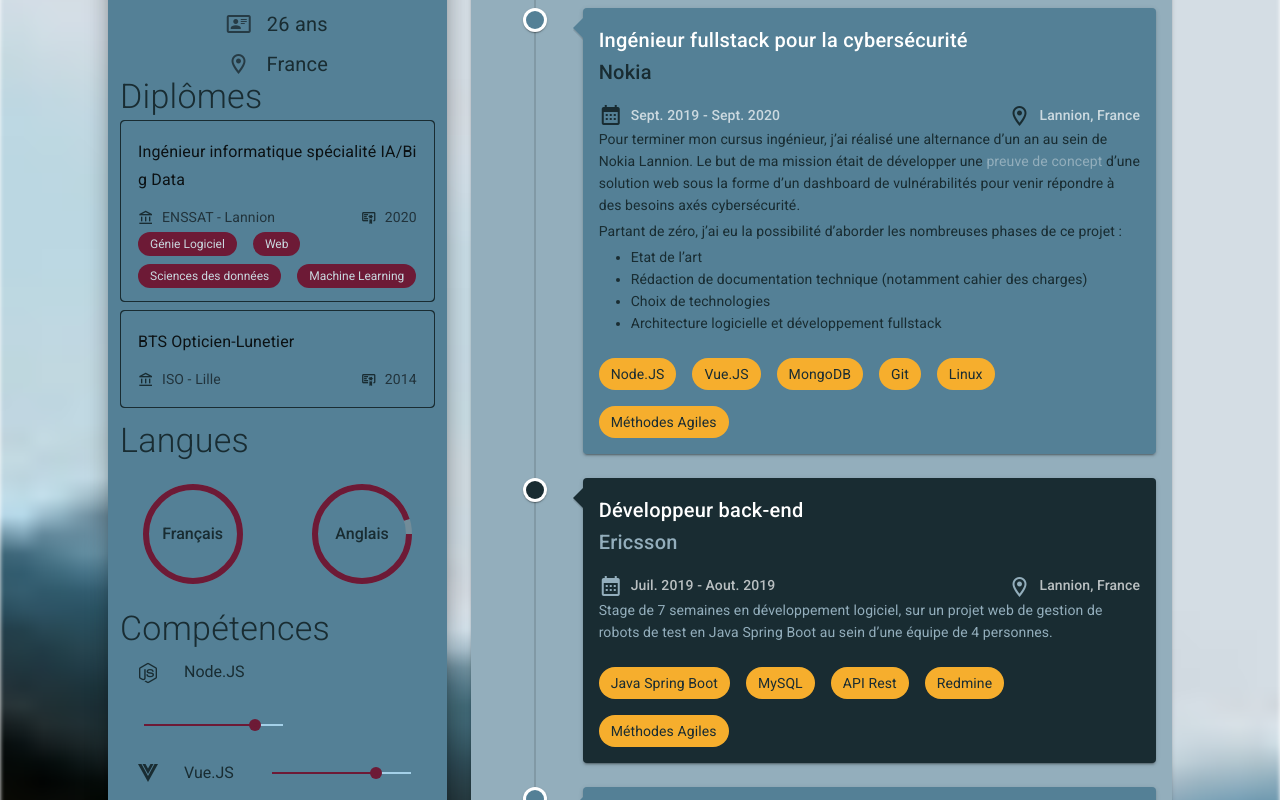
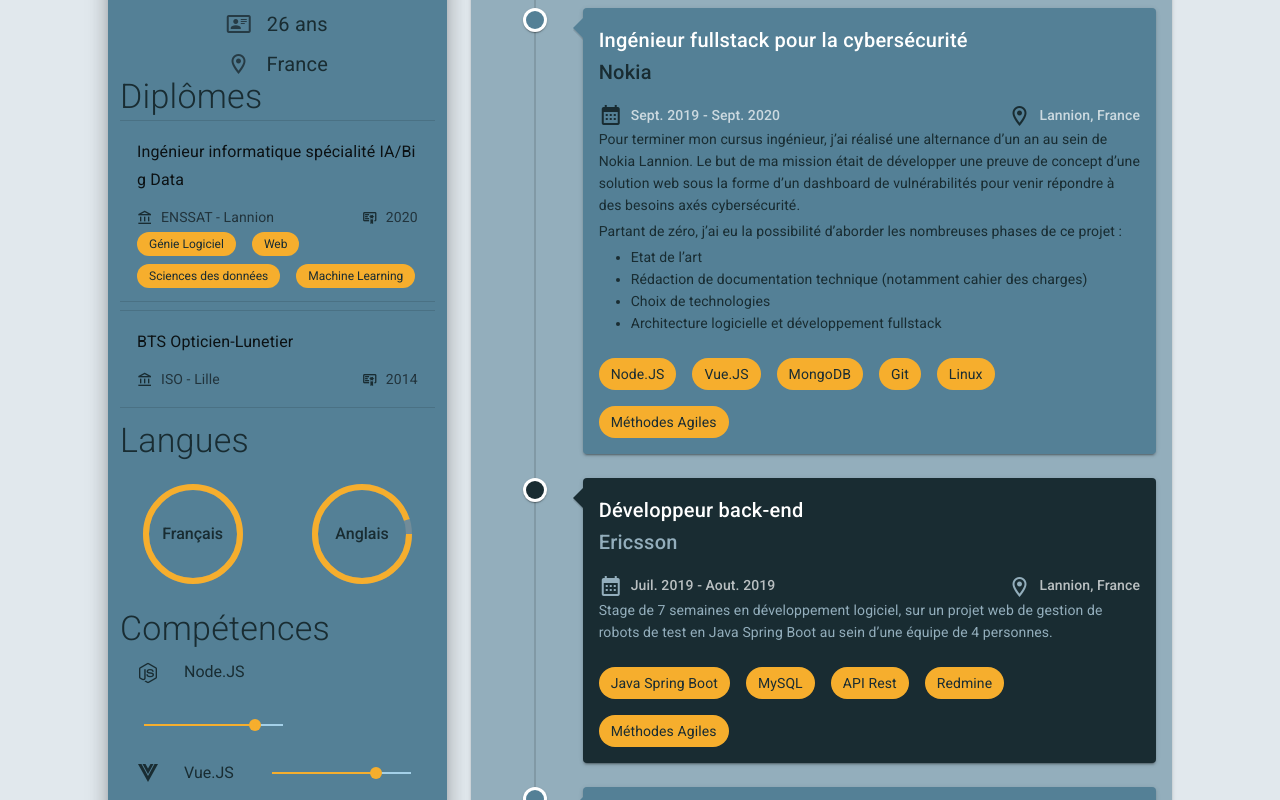
Before and after one commit to jrmdel/jrmdel.github.io, a Vue app: page / in a window 1280 px wide. Shown: the part 520-1320 px from the top of the page. Built offline with nearby package versions, Linux system fonts and the light colour scheme.

Commit message:
Removed background image. Changed how diplomas are displayed and some colors

```diff
--- a/src/App.vue
+++ b/src/App.vue
@@ -1,6 +1,9 @@
 <template>
     <v-app>
+        <!--
         <v-img src="@/assets/cajina-mid.jpg" lazy-src="@/assets/cajina-min.jpg">
+        -->
+        <div class="background">
             <v-container fluid>
                 <div class="mx-md-8 pa-lg-16">
                 <v-row>
@@ -14,7 +17,7 @@
                 </v-row>
                 <v-row justify="space-between">
                     <v-col cols="4">
-                        <v-card elevation="12" class="primary">
+                        <v-card elevation="12" class="primary fill-height">
                             <v-container>
                                 <v-row justify="center">
                                     <v-col cols="auto">
@@ -55,7 +58,10 @@
                 </v-row>
                 </div>
             </v-container>
+        </div>
+        <!--
         </v-img>
+        -->
   </v-app>
 </template>
 
--- a/src/components/Diploma.vue
+++ b/src/components/Diploma.vue
@@ -6,7 +6,7 @@
             </v-row>
             <v-row align="center" justify="space-around" no-gutters >
                 <v-col cols="12" v-for="(d, i) in diplomas" :key="i" class="my-1">
-                    <v-sheet outlined color="tertiary" rounded>
+                    <v-divider></v-divider>
                     <v-card outlined color="primary">
                         <v-card-title>
                             <span class="text-subtitle-1">{{d.title}}</span>
@@ -26,12 +26,12 @@
                         <v-card-actions v-if="d.skills">
                             <v-row no-gutters class="mt-n6">
                                 <v-col class="mx-1" cols="auto" v-for="(skill, j) in d.skills" :key="j">
-                                    <v-chip small class="primaryWhite--text ma-1" color="secondary">{{skill}}</v-chip>
+                                    <v-chip small class="tertiary--text ma-1" color="warning">{{skill}}</v-chip>
                                 </v-col>
                             </v-row>
                         </v-card-actions>
                     </v-card>
-                    </v-sheet>
+                    <v-divider></v-divider>
                 </v-col>
             </v-row>
         </v-container>
--- a/src/components/Experiences.vue
+++ b/src/components/Experiences.vue
@@ -25,8 +25,7 @@
                             <v-card-text class="mt-n8 tertiary--text">
                                 <div>
                                     Pour terminer mon cursus ingénieur, j’ai réalisé une alternance d’un an au sein de Nokia Lannion.
-                                    Le but de ma mission était de développer une
-                                    <span class="primaryLight--text">preuve de concept</span>
+                                    Le but de ma mission était de développer une preuve de concept
                                     d’une solution web sous la forme d’un dashboard de vulnérabilités pour venir répondre à des besoins axés cybersécurité.
                                 </div>
                                 <div class="mt-1">
--- a/src/components/Languages.vue
+++ b/src/components/Languages.vue
@@ -6,7 +6,7 @@
             </v-row>
             <v-row align="center" justify="space-around">
                 <v-col cols="auto" v-for="(l, i) in languages" :key="i">
-                    <v-progress-circular :rotate="360" :size="100" :width="6" :value="l.val" color="secondary">
+                    <v-progress-circular :rotate="360" :size="100" :width="6" :value="l.val" color="warning">
                         <span class="tertiary--text font-weight-medium">{{l.lang}}</span>
                     </v-progress-circular>
                 </v-col>
--- a/src/components/Skills.vue
+++ b/src/components/Skills.vue
@@ -12,7 +12,7 @@
                     <span class="tertiary--text">{{skill.text}}</span>
                 </v-col>
                 <v-col cols="7">
-                    <v-slider color="secondary" hide-details :value="skill.val" min="0" max="100" readonly></v-slider>
+                    <v-slider color="warning" hide-details :value="skill.val" min="0" max="100" readonly></v-slider>
                 </v-col>
             </v-row>
         </v-container>
--- a/src/plugins/vuetify.js
+++ b/src/plugins/vuetify.js
@@ -16,6 +16,8 @@ export default new Vuetify({
                 accent: "#FFDA22",
                 error:"#540B0E",
                 background: "#F5ECEB",
+
+                secondary:"#6D1A36",
                 warning:"#F6AE2D",
                 */
 
@@ -29,6 +31,7 @@ export default new Vuetify({
                 accent: "#F9E900",
                 warning:"#F6AE2D",
                 error:"#96031A",
+                background: "#e1e8ed"
             }
 
         }
```
